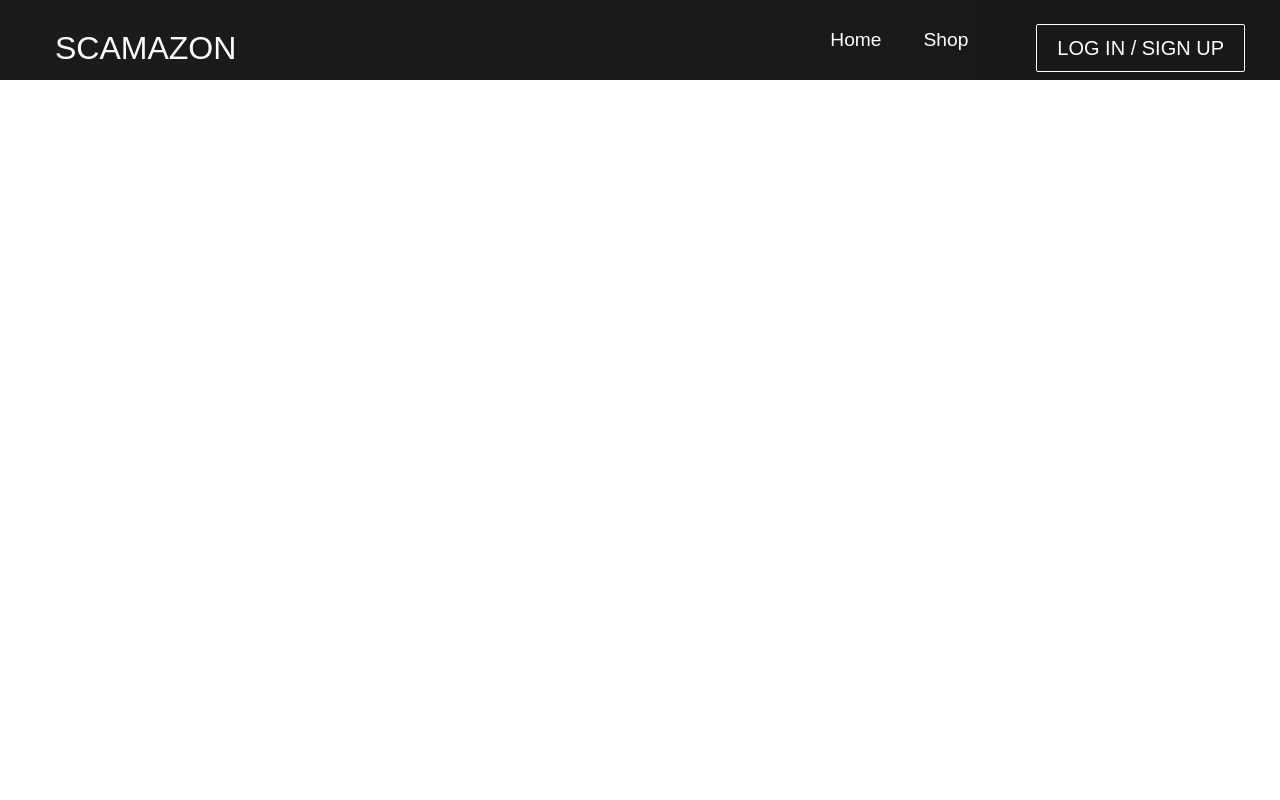
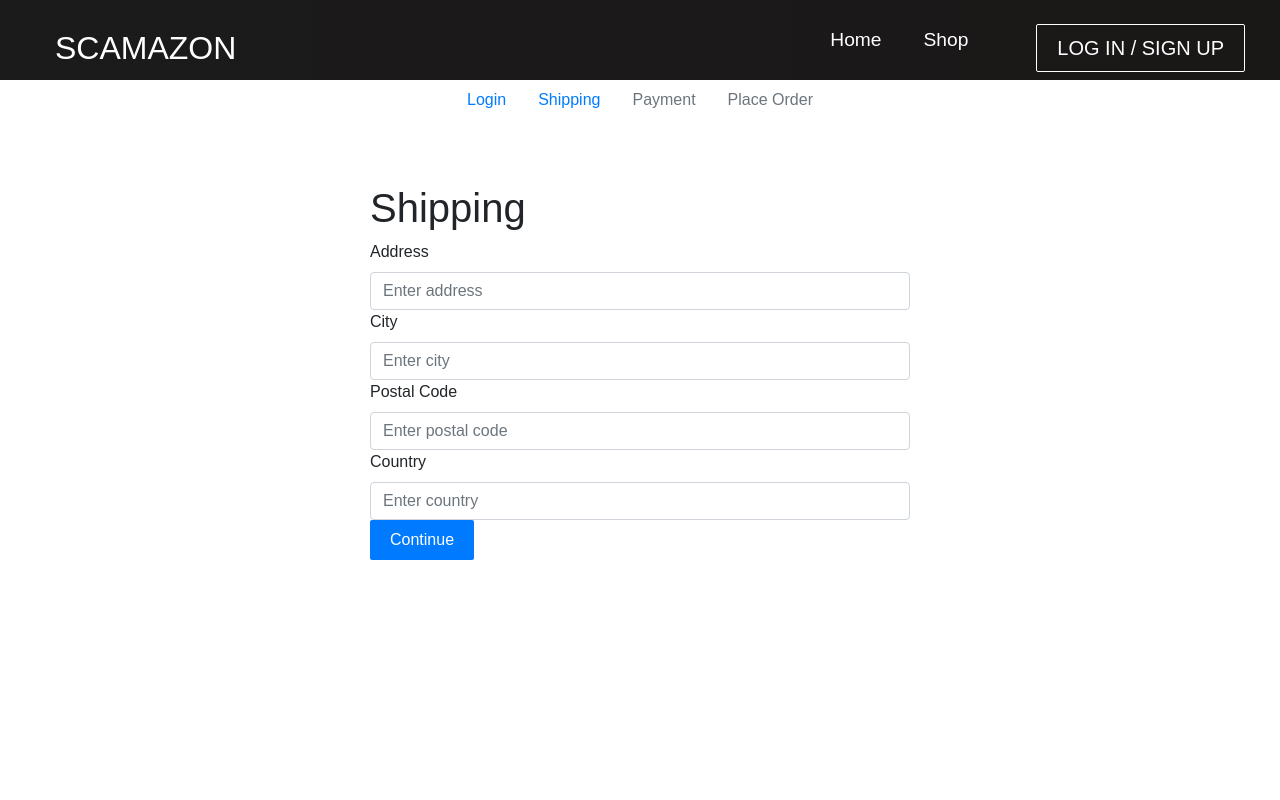
Before and after one commit to gabrielkarras/SOEN341, a React (Create React App) app in the folder amazon/frontend/: page /ShippingScreen.js in a window 1280 px wide. Shown: the top 800 px of the page. Built offline with nearby package versions, Linux system fonts and the light colour scheme.

Commit message:
#45 Began working on payment pages; created ShippingScreen, Payments page and CheckoutSteps file

```diff
--- a/amazon/frontend/package.json
+++ b/amazon/frontend/package.json
@@ -18,6 +18,8 @@
     "react-bootstrap": "^2.1.2",
     "react-dom": "^17.0.2",
     "react-icons": "^4.3.1",
+    "react-redux": "^7.2.6",
+    "react-router-bootstrap": "^0.26.0",
     "react-router-dom": "^6.2.1",
     "react-scripts": "5.0.0",
     "reactstrap": "^8.9.0",
--- a/amazon/frontend/src/App.js
+++ b/amazon/frontend/src/App.js
@@ -14,6 +14,10 @@ import Medical from "./components/pages/Categories/Medical.js";
 import Pets_and_Animals from "./components/pages/Categories/Pets and Animals.js";
 import { BrowserRouter as Router, Routes, Route } from "react-router-dom";
 import DetailedProductpage from "./components/pages/DetailProductpage/DetailedProductpage.js";
+import ShippingScreen from "./components/pages/ShippingScreen.js"
+import Payments from "./components/pages/Payments.js";
+import Footer from "./components/Footer.js";
+
 
 function App() {
   return (
@@ -34,7 +38,11 @@ function App() {
           <Route path="/" exact element={<HomePage />} />
           <Route path="/Products.js" element={<Products />} />
           <Route path="/Products.js/:productID" element={<DetailedProductpage />} />
+          <Route path="/ShippingScreen.js" element={<ShippingScreen />} />
+          <Route path="/Payments.js" element={<Payments />} />
         </Routes>
+
+        <Footer></Footer>
       </Router>
     </>
   );
--- /dev/null
+++ b/amazon/frontend/src/components/CheckoutSteps.js
@@ -0,0 +1,59 @@
+import React from 'react'
+import {Nav} from 'react-bootstrap'
+import {LinkContainer} from 'react-router-bootstrap'
+
+function CheckoutSteps({step1, step2, step3, step4}) {
+  return (
+    <Nav className='justify-content-center mb-4'>
+        <Nav.Item>
+            {/* LINKCONTAINER SHOULD HAVE A PATH TO LOGIN i.e.: to='/login' */}
+
+            {step1 ? (
+                <LinkContainer to='/Login.js'>
+                    <Nav.Link>Login</Nav.Link>
+                </LinkContainer>
+            ) : (
+                <Nav.Link disabled>Login</Nav.Link>
+            )}
+
+        </Nav.Item>
+
+        <Nav.Item>
+            {step2 ? (
+
+                <LinkContainer to='./components/pages/ShippingScreen.js'>
+                    <Nav.Link>Shipping</Nav.Link>
+                </LinkContainer>
+            ) : (
+                <Nav.Link disabled>Shipping</Nav.Link>
+            )}
+
+        </Nav.Item>
+
+        <Nav.Item>
+            {step3 ? (
+                <LinkContainer to='/Payments.js'>
+                    <Nav.Link>Payment</Nav.Link>
+                </LinkContainer>
+            ) : (
+                <Nav.Link disabled>Payment</Nav.Link>
+            )}
+
+        </Nav.Item>
+
+        <Nav.Item>
+            {step4 ? (
+                <LinkContainer to='/PlaceOrder.js'>
+                    <Nav.Link>Place Order</Nav.Link>
+                </LinkContainer>
+            ) : (
+                <Nav.Link disabled>Place Order</Nav.Link>
+            )}
+
+        </Nav.Item>
+
+    </Nav>
+  )
+}
+
+export default CheckoutSteps
--- a/amazon/frontend/src/components/Footer.css
+++ b/amazon/frontend/src/components/Footer.css
@@ -5,6 +5,7 @@
   flex-direction: column;
   justify-content: center;
   align-items: center;
+  margin-top: 250px;
 }
 
 .footer-links {
--- /dev/null
+++ b/amazon/frontend/src/components/FormContainer.js
@@ -0,0 +1,20 @@
+import React from 'react';
+import {Container, Row, Col} from 'react-bootstrap';
+
+
+
+function FormContainer({children}) {
+
+  return (
+    <Container>
+        <Row className = "justify-content-md-center">
+            <Col xs={12} md={6}>
+                {children}
+            </Col>
+        </Row>
+
+    </Container>
+  )
+}
+
+export default FormContainer
--- a/amazon/frontend/src/components/Navbar.js
+++ b/amazon/frontend/src/components/Navbar.js
@@ -44,7 +44,7 @@ function Navbar() {
 
           <ul className={click ? "nav-menu active" : "nav-menu"}>
             <li className="nav-item">
-              <Link to="/" className="nav-links" onClick={closeMobileMenu}>
+              <Link to="/ShippingScreen.js" className="nav-links" onClick={closeMobileMenu}>
                 Home
               </Link>
             </li>
--- a/amazon/frontend/src/components/pages/HomePage.js
+++ b/amazon/frontend/src/components/pages/HomePage.js
@@ -9,7 +9,6 @@ function HomePage() {
     <>
       <HPCenter />
       <Cards />
-      <Footer />
     </>
   );
 }
--- /dev/null
+++ b/amazon/frontend/src/components/pages/Payments.js
@@ -0,0 +1,68 @@
+import React, {useState, useEffect} from 'react'
+import {Form, Button, Col } from 'react-bootstrap'
+import {useDispatch, useSelector} from 'react-redux'
+import FormContainer from '../FormContainer.js'
+import CheckoutSteps from '../CheckoutSteps.js'
+import {useNavigate, Routes, Route, HashRouter as Router} from 'react-router-dom'
+//import {savePaymentMethod} from '../actions/cartActions'
+
+
+function Payments({history}) {
+
+    {/* ONCE CART IS CREATED AND SHIPPING ADDRESS IS SAVED:
+
+    const navigate = useNavigate()
+
+    const cart = useSelector(state => state.cart)
+
+    const {shippingAddress } = cart
+    const dispatch = useDispatch()
+
+
+
+    if (!shippingAddress.address){
+
+        navigate('../ShippingScreen.js', {  })
+
+    }
+
+    */}
+
+    const [paymentMethod, setPaymentMethod] = useState('PayPal')
+
+    const submitHandler = (e) => {
+        e.preventDefault()
+        //dispatchEvent(savePaymentMethod(paymentMethod))
+        //navigate('../PlaceOrder.js', {  })
+    }
+  return (
+    <FormContainer>
+        <CheckoutSteps step1 step2 step3></CheckoutSteps>
+
+        <Form onSubmit ={submitHandler}></Form>
+
+            <Form.Group>
+                <Form.Label as='legend'>Select Payment Method</Form.Label>
+
+                <Col>
+                    <Form.Check
+                        type = 'radio'
+                        label='PayPal or Credit Card'
+                        id='paypal'
+                        name ='paymentMethod'
+                        checked
+                        onChange={(e) => setPaymentMethod(e.target.value)}    >
+                    </Form.Check>
+                </Col>
+
+            </Form.Group>
+
+            <Button type='submit' variant='primary'>
+                Continue
+            </Button>
+
+    </FormContainer>
+  )
+}
+
+export default Payments
--- /dev/null
+++ b/amazon/frontend/src/components/pages/ShippingScreen.js
@@ -0,0 +1,89 @@
+import React, {useState, useEffect} from 'react'
+import {Form, Button } from 'react-bootstrap'
+import {useDispatch, useSelector} from 'react-redux'
+import FormContainer from '../FormContainer.js'
+import CheckoutSteps from '../CheckoutSteps.js'
+import {useNavigate, Routes, Route, HashRouter as Router} from 'react-router-dom'
+
+function ShippingScreen(history) {
+
+    const navigate = useNavigate()
+
+    const [address, setAddress] = useState('')
+    const [city, setCity] = useState('')
+    const [postalCode, setPostalCode] = useState('')
+    const [country, setCountry] = useState('')
+
+    const submitHandler = (e) => {
+        e.preventDefault()
+        console.log('Form ')
+
+    }
+
+  return (
+    <FormContainer>
+        <CheckoutSteps step1 step2></CheckoutSteps>
+        <h1>Shipping</h1>
+        <Form onSubmit={submitHandler}>
+
+            <Form.Group controlId='address'>
+                <Form.Label>Address</Form.Label>
+                <Form.Control required
+                    type='text'
+                    placeholder='Enter address'
+                    valie={address ? address : ''}
+                    onChange={(e) => setAddress(e.target.value)}>
+
+                    </Form.Control>
+            </Form.Group>
+
+            <Form.Group controlId='city'>
+                <Form.Label>City</Form.Label>
+                <Form.Control required
+                    type='text'
+                    placeholder='Enter city'
+                    valie={city ? city : ''}
+                    onChange={(e) => setCity(e.target.value)}>
+
+                    </Form.Control>
+            </Form.Group>
+
+
+            <Form.Group controlId='postalCode'>
+                <Form.Label>Postal Code</Form.Label>
+                <Form.Control required
+                    type='text'
+                    placeholder='Enter postal code'
+                    valie={postalCode ? postalCode : ''}
+                    onChange={(e) => setPostalCode(e.target.value)}>
+
+                    </Form.Control>
+            </Form.Group>
+
+            <Form.Group controlId='country'>
+                <Form.Label>Country</Form.Label>
+                <Form.Control required
+                    type='text'
+                    placeholder='Enter country'
+                    valie={country ? country : ''}
+                    onChange={(e) => setCountry(e.target.value)}>
+
+                    </Form.Control>
+            </Form.Group>
+
+            {/* The form doesn't get submitted when the onClick action is present in the code below because it syas that the form is not connected.
+            If you remove the onClick action, the form gets submitted successfully.*/}
+
+            <Button type='submit' variant='primary' id="btttn" onClick={() => navigate('../Payments.js', {  })}>
+                Continue
+            </Button>
+
+        </Form>
+
+    </FormContainer>
+
+
+  )
+}
+
+export default ShippingScreen
```
Also changed, not shown: amazon/frontend/src/actions/ShippingActions.js (added, +15 -0 lines), 2 other files (tests, documents, lock files or other folders).
